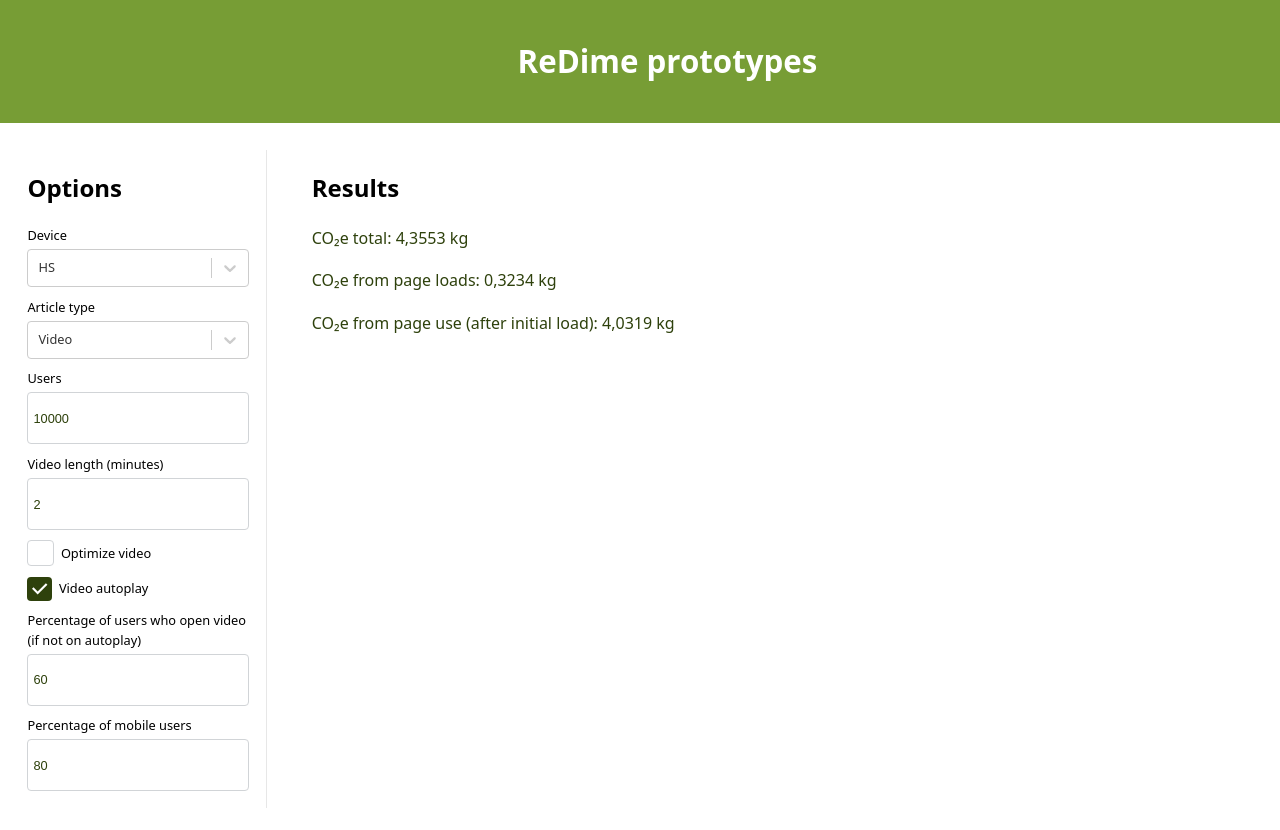
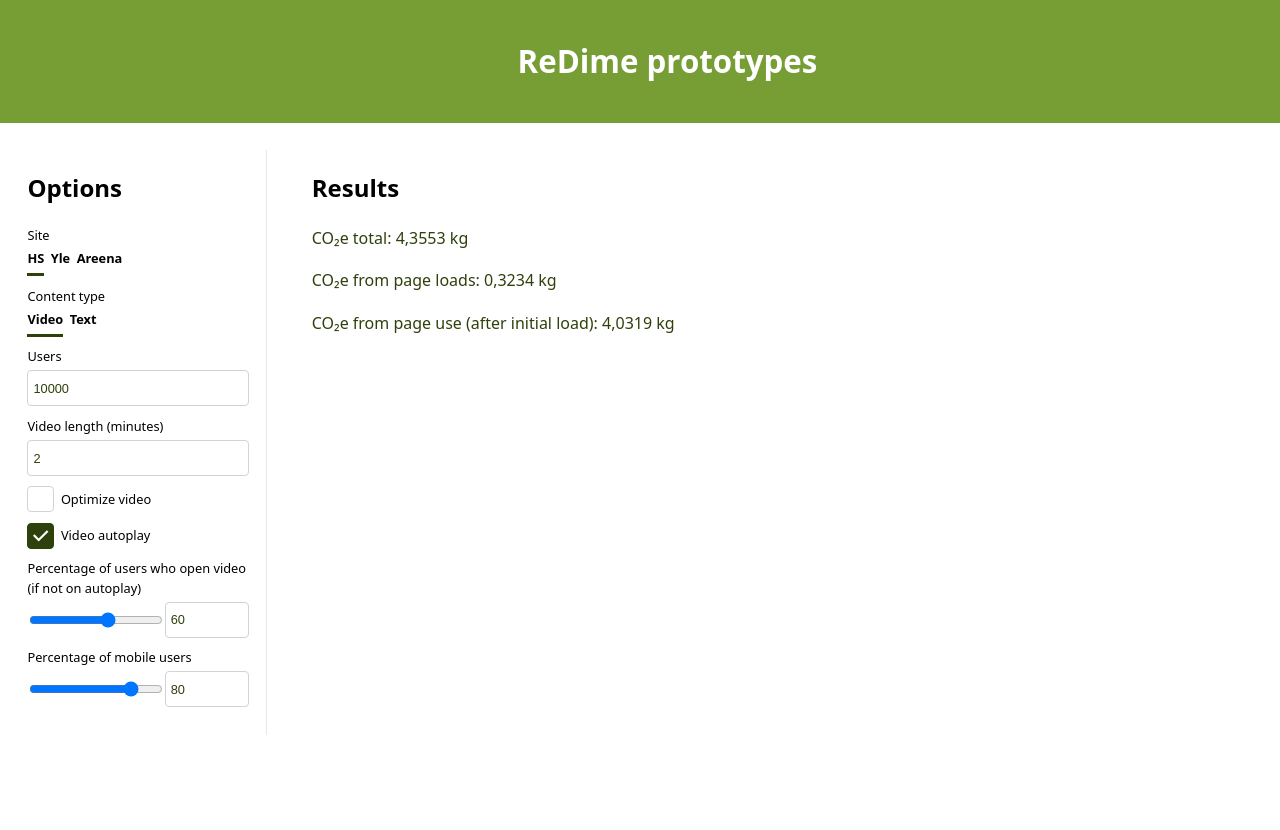
Before and after one commit to pekkapulli/redime, a React (Vite) app: page / in a window 1280 px wide. Shown: the top 830 px of the page. After the commit the page ends 800 px from the top, so only its background shows below. Built offline with nearby package versions, Linux system fonts and the light colour scheme.

Commit message:
Prettier inputs

```diff
--- a/src/components/Article/Controls.tsx
+++ b/src/components/Article/Controls.tsx
@@ -1,4 +1,3 @@
-import Select from "react-select";
 import { ContentType, Site, allContentTypes, allSites } from "../../types";
 import { SectionTitle, Selector, SelectorLabel } from "../common-components";
 import styled from "styled-components";
@@ -7,6 +6,8 @@ import { ArticleParamsContext } from "../../contexts/ArticleParamsContext";
 import { breakpoints, theme } from "../../theme";
 import { NumberInput } from "../generic/NumberInput";
 import { CheckboxInput } from "../generic/CheckboxInput";
+import OptionsSelector from "../generic/OptionsSelector";
+import SliderInput from "../generic/SliderInput";
 
 const getOption = <T,>(option: T) => ({
   label: option,
@@ -24,6 +25,8 @@ const ControlsContainer = styled.div`
   }
 `;
 
+const forcedContentSites: Site[] = ["Areena"];
+
 const Controls = () => {
   const { params, updateParams } = useContext(ArticleParamsContext);
 
@@ -31,23 +34,29 @@ const Controls = () => {
     <ControlsContainer>
       <SectionTitle>Options</SectionTitle>
       <Selector>
-        <SelectorLabel>Device</SelectorLabel>
-        <Select
+        <SelectorLabel>Site</SelectorLabel>
+        <OptionsSelector
           options={allSites.map(getOption<Site>)}
-          onChange={(newValue) =>
-            newValue !== null && updateParams({ site: newValue.value })
-          }
-          value={getOption(params.site)}
+          onChange={(newValue) => {
+            const forcedContentType: ContentType | undefined =
+              newValue === "Areena" ? "Video" : undefined;
+            updateParams({
+              site: newValue,
+              articleType: forcedContentType ?? params.articleType,
+            });
+          }}
+          value={params.site}
         />
       </Selector>
       <Selector>
-        <SelectorLabel>Article type</SelectorLabel>
-        <Select
+        <SelectorLabel>Content type</SelectorLabel>
+        <OptionsSelector
           options={allContentTypes.map(getOption<ContentType>)}
           onChange={(newValue) =>
-            newValue !== null && updateParams({ articleType: newValue.value })
+            newValue !== null && updateParams({ articleType: newValue })
           }
-          value={getOption(params.articleType)}
+          value={params.articleType}
+          disabled={forcedContentSites.includes(params.site)}
         />
       </Selector>
       <Selector>
@@ -59,13 +68,17 @@ const Controls = () => {
           onChange={(value) => updateParams({ users: value })}
         />
       </Selector>
+      {params.articleType === "Video" && (
+        <>
           <Selector>
             <SelectorLabel>Video length (minutes)</SelectorLabel>
             <NumberInput
               min={0}
               step={0.5}
               value={params.videoLengthInMinutes}
-          onChange={(value) => updateParams({ videoLengthInMinutes: value })}
+              onChange={(value) =>
+                updateParams({ videoLengthInMinutes: value })
+              }
             />
           </Selector>
           <Selector horizontal>
@@ -88,24 +101,23 @@ const Controls = () => {
             <SelectorLabel>
               Percentage of users who open video (if not on autoplay)
             </SelectorLabel>
-        <NumberInput
-          min={0}
-          max={100}
-          step={1}
+            <SliderInput
               value={params.percentageOfUsersPlayingVideo}
               onChange={(value) =>
                 updateParams({ percentageOfUsersPlayingVideo: value })
               }
+              showNumberInput
             />
           </Selector>
+        </>
+      )}
+
       <Selector>
         <SelectorLabel>Percentage of mobile users</SelectorLabel>
-        <NumberInput
-          min={0}
-          max={100}
-          step={1}
+        <SliderInput
           value={params.percentageOfMobileUsers}
           onChange={(value) => updateParams({ percentageOfMobileUsers: value })}
+          showNumberInput
         />
       </Selector>
     </ControlsContainer>
--- a/src/components/common-components.tsx
+++ b/src/components/common-components.tsx
@@ -3,6 +3,7 @@ import { theme } from "../theme";
 
 export const Selector = styled.div<{ horizontal?: boolean }>`
   margin-top: ${theme.spacing(2)};
+  margin-bottom: ${theme.spacing(2)};
   display: flex;
   width: 100%;
   ${theme.fontSize(-1)};
@@ -32,6 +33,7 @@ export const SectionTitle = styled.h2`
   ${theme.fontSize(2)};
 `;
 
+// eslint-disable-next-line react-refresh/only-export-components
 export const P = styled.p`
   ${theme.fontNormal};
   ${theme.fontSize(0)};
--- a/src/components/generic/CheckboxInput.tsx
+++ b/src/components/generic/CheckboxInput.tsx
@@ -12,7 +12,10 @@ const CustomCheckmark = styled.div<CheckMarkProps>`
   height: 24px;
   width: 25px;
   background-color: ${(p) => (p.checked ? theme.colors.darkGreen : "white")};
-  border: ${(p) => (p.checked ? "0" : `1px solid ${theme.colors.grey(3)}`)};
+  border: ${(p) =>
+    p.checked
+      ? `1px solid ${theme.colors.darkGreen}`
+      : `1px solid ${theme.colors.grey(3)}`};
   cursor: pointer;
   border-radius: 4px;
   display: flex;
--- a/src/components/generic/NumberInput.tsx
+++ b/src/components/generic/NumberInput.tsx
@@ -7,7 +7,7 @@ export const SelectorInput = styled.input`
   border: 1px solid
     ${(p) => (p.disabled ? theme.colors.grey(3) : theme.colors.grey(3))};
   border-radius: 4px;
-  height: 40px;
+  height: 24px;
   ${theme.fontSize(-1)};
   color: ${(p) => (p.disabled ? theme.colors.grey(2) : theme.colors.darkGreen)};
   background-color: ${(p) =>
--- /dev/null
+++ b/src/components/generic/OptionsSelector.tsx
@@ -0,0 +1,57 @@
+import styled from "styled-components";
+import { theme } from "../../theme";
+
+type LabelValue<T> = {
+  label: string;
+  value: T;
+};
+
+interface OptionsSelectorProps<T> {
+  options: LabelValue<T>[];
+  onChange: (newOption: T) => void;
+  value: T;
+  disabled?: boolean;
+}
+
+const SelectorContainer = styled.div`
+  display: flex;
+  flex-direction: row;
+  gap: ${theme.spacing(1)};
+`;
+
+const SelectItem = styled.div<{ selected: boolean; disabled?: boolean }>`
+  height: 24px;
+  border-bottom: ${(p) =>
+    p.selected ? `3px solid ${theme.colors.darkGreen}` : "none"};
+  white-space: nowrap;
+  ${theme.fontBold};
+  ${theme.fontSize(-1)};
+  cursor: pointer;
+  ${(p) =>
+    p.disabled
+      ? `
+    color: ${theme.colors.grey(3)};
+    border-bottom: ${p.selected ? `3px solid ${theme.colors.grey(3)}` : "none"};
+  `
+      : ""}
+`;
+
+const OptionsSelector = <T extends string>(props: OptionsSelectorProps<T>) => {
+  const { value, options, onChange, disabled } = props;
+  return (
+    <SelectorContainer>
+      {options.map((o) => (
+        <SelectItem
+          key={o.value}
+          selected={o.value === value}
+          onClick={() => !disabled && onChange(o.value)}
+          disabled={disabled}
+        >
+          {o.label}
+        </SelectItem>
+      ))}
+    </SelectorContainer>
+  );
+};
+
+export default OptionsSelector;
--- /dev/null
+++ b/src/components/generic/SliderInput.tsx
@@ -0,0 +1,52 @@
+import styled from "styled-components";
+import { NumberInput } from "./NumberInput";
+
+interface SliderInputProps {
+  min?: number;
+  max?: number;
+  step?: number;
+  onChange: (newValue: number) => void;
+  value: number;
+  showNumberInput?: boolean;
+}
+
+const Container = styled.div`
+  display: flex;
+  flex-direction: row;
+  align-items: center;
+  flex-wrap: nowrap;
+  width: 100%;
+`;
+
+const RangeComponent = styled.input`
+  width: 60%;
+  max-width: 320px;
+`;
+
+const SliderInput = (props: SliderInputProps) => {
+  const { min, max, step, onChange, value, showNumberInput } = props;
+
+  return (
+    <Container>
+      <RangeComponent
+        type="range"
+        min={min ?? 0}
+        max={max ?? 100}
+        value={value}
+        step={step ?? 1}
+        onChange={(e) => onChange(e.currentTarget.valueAsNumber)}
+      />
+      {showNumberInput && (
+        <NumberInput
+          value={value}
+          onChange={(value) => onChange(value)}
+          min={min ?? 0}
+          max={max ?? 100}
+          step={step ?? 1}
+        />
+      )}
+    </Container>
+  );
+};
+
+export default SliderInput;
--- a/src/util/simulations.ts
+++ b/src/util/simulations.ts
@@ -51,7 +51,7 @@ export const simulateArticleFootprint = (params: ArticleSimulationParams) => {
     videoLengthInMinutes,
   } = params;
 
-  const hasVideo = site === "Areena" || articleType === "Video";
+  const hasVideo = articleType === "Video";
   const videoPlayChance = getVideoPlayChance(
     hasVideo,
     autoplay,
@@ -92,6 +92,7 @@ export const simulateArticleFootprint = (params: ArticleSimulationParams) => {
           connectivityMethod,
           deviceType,
           contentType: playVideoSimulationState ? "Video" : "Text",
+          // assume it takes a minute to read the article
           durationInSeconds:
             hasVideo && playVideoSimulationState
               ? videoLengthInMinutes * 60
```
Lines whose indentation alone changed are shown as unchanged.
